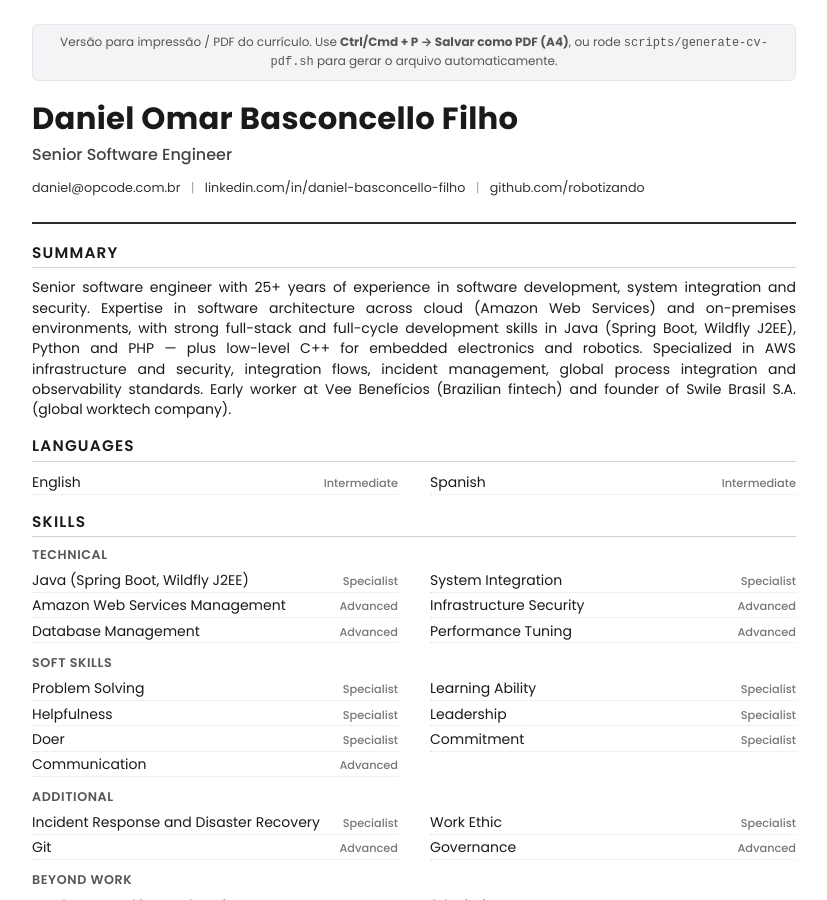
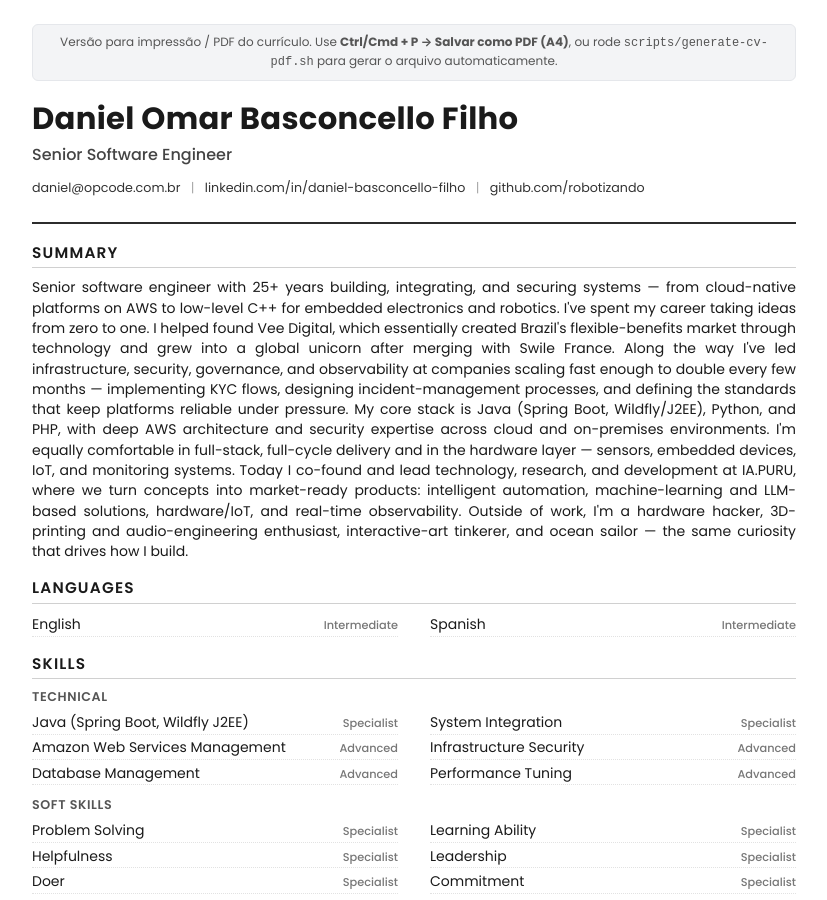
Before and after one commit to robotizando/robotizando.github.io, a Jekyll site: the page built from pages/resume.md, in a window 1280 px wide and 900 px high. Shown: the whole window, without its empty margins (226-1053 px from the left). Built offline with Jekyll 4.4.1, drawn with Linux system fonts in a browser that asks for light colours.

Commit message:
feat: enhance CV summary with detailed experience and personal insights

```diff
--- a/_layouts/resume.html
+++ b/_layouts/resume.html
@@ -169,14 +169,11 @@
     <section>
       <h2 class="section-title">Summary</h2>
       <p class="summary">
-        Senior software engineer with 25+ years of experience in software development, system
-        integration and security. Expertise in software architecture across cloud (Amazon Web
-        Services) and on-premises environments, with strong full-stack and full-cycle development
-        skills in Java (Spring Boot, Wildfly J2EE), Python and PHP — plus low-level C++ for embedded
-        electronics and robotics. Specialized in AWS infrastructure and security, integration flows,
-        incident management, global process integration and observability standards. Early worker at
-        Vee Benefícios (Brazilian fintech) and founder of Swile Brasil S.A. (global worktech company).
-      </p>
+       Senior software engineer with 25+ years building, integrating, and securing systems — from cloud-native platforms on AWS to low-level C++ for embedded electronics and robotics.
+        I've spent my career taking ideas from zero to one. I helped found Vee Digital, which essentially created Brazil's flexible-benefits market through technology and grew into a global unicorn after merging with Swile France. Along the way I've led infrastructure, security, governance, and observability at companies scaling fast enough to double every few months — implementing KYC flows, designing incident-management processes, and defining the standards that keep platforms reliable under pressure.
+        My core stack is Java (Spring Boot, Wildfly/J2EE), Python, and PHP, with deep AWS architecture and security expertise across cloud and on-premises environments. I'm equally comfortable in full-stack, full-cycle delivery and in the hardware layer — sensors, embedded devices, IoT, and monitoring systems.
+        Today I co-found and lead technology, research, and development at IA.PURU, where we turn concepts into market-ready products: intelligent automation, machine-learning and LLM-based solutions, hardware/IoT, and real-time observability.
+        Outside of work, I'm a hardware hacker, 3D-printing and audio-engineering enthusiast, interactive-art tinkerer, and ocean sailor — the same curiosity that drives how I build.      </p>
     </section>
 
     <section>
```
Also changed, not shown: pages/about.md (+6 -4 lines).
